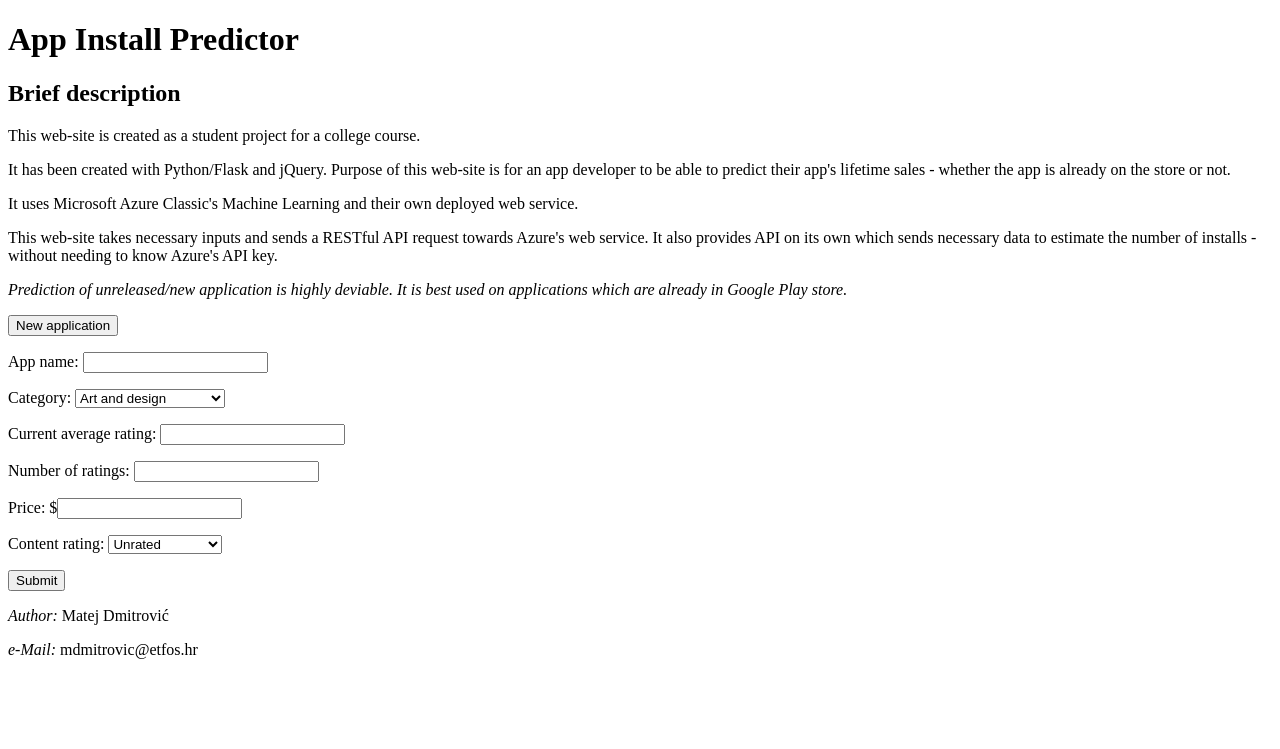
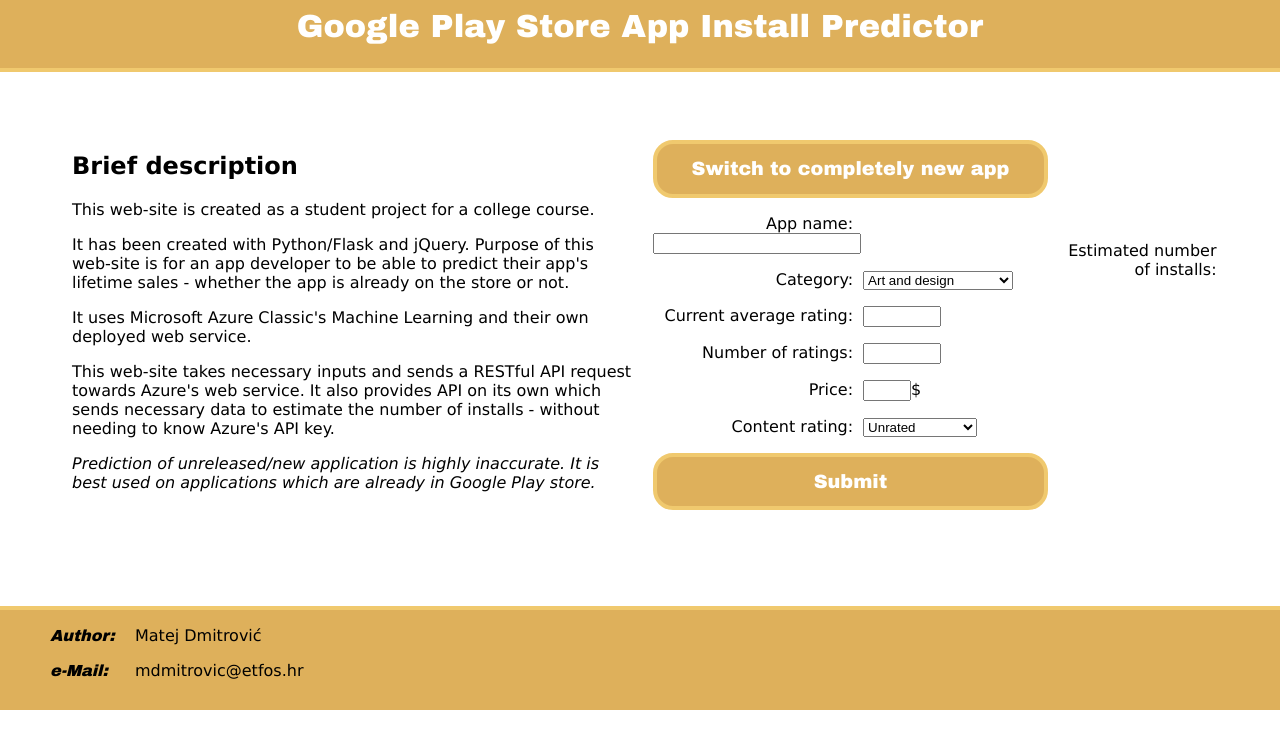
Before and after one commit to Matt-Tyrantin/RUAP-project, a Flask app: page / in a window 1280 px wide. Shown: the top 749 px of the page. Run offline with Flask 2, Linux system fonts and the light colour scheme.

Commit message:
CSS + minor HTML changes

```diff
--- a/modules/predict.py
+++ b/modules/predict.py
@@ -11,9 +11,9 @@
 
 def predict_single(form_data):
     app_category = form_data['app_category']
-    app_rating = form_data['app_rating'] or 0
-    app_ratings = form_data['app_ratings'] or 0
     app_installs = 0
+    app_rating = (form_data['app_rating'] or 3) if form_data['new'] == 'false' else 3
+    app_ratings = (form_data['app_ratings'] or 1) if form_data['new'] == 'false' else 1
     app_price = form_data['app_price']
     app_content_rating = form_data['app_content_rating']
 
--- /dev/null
+++ b/static/styles/webpage.css
@@ -0,0 +1,107 @@
+body {
+    margin: 0px;
+    font-family: "Lucida Sans Unicode", "Lucida Grande", sans-serif;
+}
+
+header {
+    margin-top: -22px;
+    padding-top: 10px;
+    background-color: #deb05b;
+    border-bottom: 4px solid #f0c96e;
+    width: 100%;
+    height: 5em;
+    color: white;
+    text-align: center;
+    font-family: "Arial Black", Gadget, sans-serif;
+}
+
+section {
+    margin: 60px 20px 20px 60px;
+}
+
+article {
+    display: inline-block;
+    min-height: 100%;
+    margin-left: 1%;
+    width: 47%;
+}
+
+article.form div {
+    display: inline-block;
+    min-height: 100%;
+}
+
+article.form div.form {
+    width: 70%;
+}
+
+article.form div.result {
+    width: 29%;
+    padding-top: 15%;
+    text-align: right;
+    vertical-align: top;
+}
+
+p.result {
+    width: 100%;
+    font-family: "Lucida Sans Unicode", "Lucida Grande", sans-serif;
+    font-size: 2em;
+}
+
+form input {
+    width: 200px;
+}
+
+form input[type=number] {
+    width: 70px;
+}
+
+form input[name=app_price] {
+    width: 40px;
+}
+
+form label {
+    display: inline-block;
+    width: 200px;
+    margin-right: 10px;
+    text-align: right;
+}
+
+button, input[type=submit] {
+    background-color: #deb05b;
+    border: 4px solid #f0c96e;
+    color: white;
+    border-radius: 20px;
+    width: 100%;
+    height: 3em;
+    font-size: 1.2em;
+    font-family: "Arial Black", Gadget, sans-serif;
+}
+
+footer {
+    clear: both;
+    position: relative;
+    margin-top: 80px;
+    background-color: #deb05b;
+    border-top: 4px solid #f0c96e;
+    width: 100%;
+    height: 100px;
+}
+
+footer p {
+    margin-left: 50px;
+}
+
+footer em {
+    display: inline-block;
+    font-family: "Arial Black", Gadget, sans-serif;
+    width: 85px;
+}
+
+.float-right {
+    float: right;
+}
+
+.float-left {
+    float: left;
+}
--- a/templates/index.html
+++ b/templates/index.html
@@ -1,16 +1,18 @@
 <!DOCTYPE html>
 <html lang="en">
     <head>
-        <title>App Install Predictor</title>
+        <title>Google Play Store App Install Predictor</title>
 
         <meta charset="UTF-8">
+
+        <link rel= "stylesheet" type= "text/css" href= "{{ url_for('static',filename='styles/webpage.css') }}">
 
         <script src="https://ajax.googleapis.com/ajax/libs/jquery/3.5.1/jquery.min.js"></script>
     </head>
 
     <body>
         <header>
-            <h1>App Install Predictor</h1>
+            <h1>Google Play Store App Install Predictor</h1>
         </header>
 
         <main>
@@ -26,21 +28,22 @@
                         It also provides API on its own which sends necessary data to estimate the number of installs - without needing
                         to know Azure's API key.
                     </p>
-                    <p><em>Prediction of unreleased/new application is highly deviable. It is best used on applications
+                    <p><em>Prediction of unreleased/new application is highly inaccurate. It is best used on applications
                         which are already in Google Play store.
                     </em></p>
                 </article>
 
-                <article>
+                <article class="form">
                     <div class="form">
-                        <button id="switch_form">New application</button>
+                        <button id="switch_form">Switch to completely new app</button>
 
                         <form method="POST" action="/predict/">
+                            <p class="toggleable" id="warning" hidden><em>Warning: prediction of new applications is very inaccurate.</em></p>
                             <p><label for="app_name">App name: </label><input type="text" name="app_name"></p>
                             <p><label for="app_category">Category: </label><select name="app_category"></select></p>
-                            <p class="toggleable"><label for="app_rating">Current average rating: </label><input type="number" step="any" name="app_rating"></p>
-                            <p class="toggleable"><label for="app_ratings">Number of ratings: </label><input type="number" name="app_ratings"></p>
-                            <p><label for="app_price">Price: </label>$<input type="number" name="app_price" step="any" required></p>
+                            <p class="toggleable"><label for="app_rating">Current average rating: </label><input type="number" step="any" min="1" max="5" name="app_rating"></p>
+                            <p class="toggleable"><label for="app_ratings">Number of ratings: </label><input type="number" min="0" name="app_ratings"></p>
+                            <p><label for="app_price">Price: </label><input type="number" name="app_price" step="any" min="0" required>$</p>
                             <p><label for="app_content_rating">Content rating: </label><select name="app_content_rating"></select></p>
 
                             <p><input type="submit"></p>
@@ -48,6 +51,7 @@
                     </div>
 
                     <div class="result">
+                        <p>Estimated number of installs:</p>
                         <p class="result"></p>
                     </div>
                 </article>
@@ -145,7 +149,7 @@
 
             $('form').submit(function() {
                 $('p.result').html('Evaluating...');
-                $.post($(this).attr('action'), $(this).serialize(), function (data) {
+                $.post($(this).attr('action'), $(this).serialize() + '&new=' + SWITCHED, function (data) {
                     console.log('Recieved data: ' + data);
 
                     $('p.result').html(data);
```
Also changed, not shown: 2 other files.
